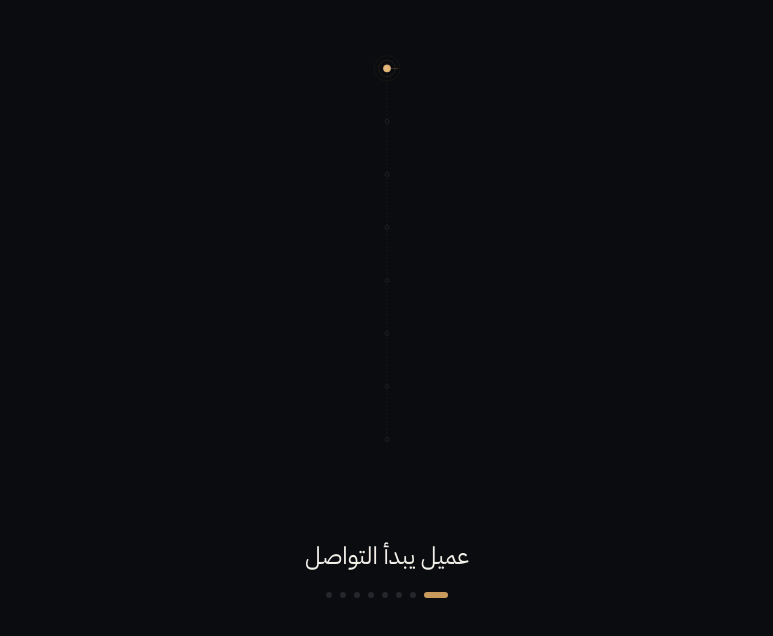
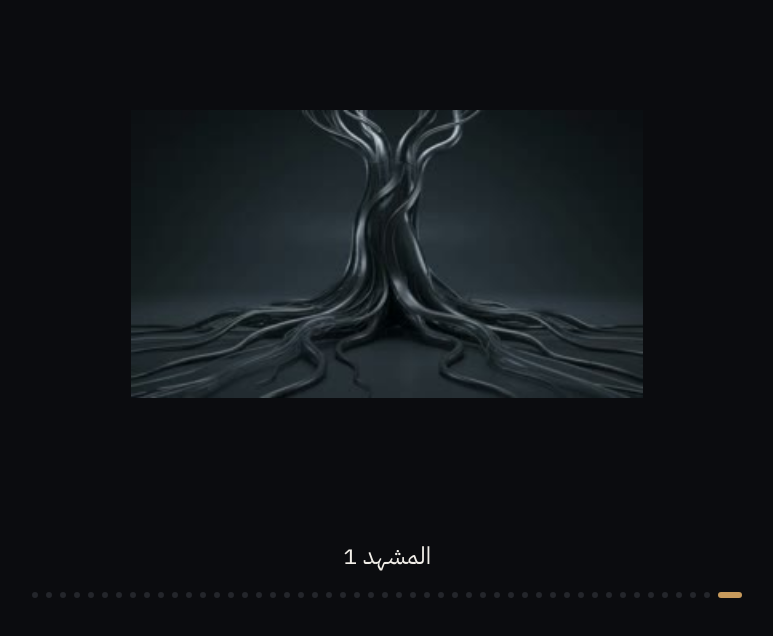
Before and after one commit to WWW-Alhnani-COM/wusool-ai, a React (Vite) app: page / in a window 1280 px wide. Shown: the part 1989-2625 px from the top of the page, without its empty margins (253-1026 px from the left). Built offline with nearby package versions, Linux system fonts and the light colour scheme.

Commit message:
Refactor process steps and update sequence frames

```diff
--- a/src/data/process.ts
+++ b/src/data/process.ts
@@ -2,65 +2,350 @@ import type { ProcessStep, SequenceFrame } from "@/types";
 
 // Verbatim from brief section 13.
 export const processSteps: ProcessStep[] = [
-  { order: "01", title: "تواصل", description: "نتعرف على احتياجك." },
-  { order: "02", title: "نفهم", description: "نحلل العمليات والمشاكل الحالية." },
-  { order: "03", title: "نصمم", description: "نحدد الحل المناسب." },
-  { order: "04", title: "نبني", description: "نطور النظام ونربطه بالأنظمة المطلوبة." },
-  { order: "05", title: "نطلق", description: "نختبر النظام ونشغله فعليًا." },
-  { order: "06", title: "نتابع", description: "نراقب الأداء ونطور الحل عند الحاجة." },
+  {
+    order: "01",
+    title: "تواصل",
+    description: "نتعرف على احتياجك.",
+  },
+  {
+    order: "02",
+    title: "نفهم",
+    description: "نحلل العمليات والمشاكل الحالية.",
+  },
+  {
+    order: "03",
+    title: "نصمم",
+    description: "نحدد الحل المناسب.",
+  },
+  {
+    order: "04",
+    title: "نبني",
+    description: "نطور النظام ونربطه بالأنظمة المطلوبة.",
+  },
+  {
+    order: "05",
+    title: "نطلق",
+    description: "نختبر النظام ونشغله فعليًا.",
+  },
+  {
+    order: "06",
+    title: "نتابع",
+    description: "نراقب الأداء ونطور الحل عند الحاجة.",
+  },
 ];
 
-// Section 10 — the 8-frame story the scroll sequence tells.
-// `src` points at placeholders; drop real files into
-// src/assets/sequence/ using the SAME filenames to replace them —
-// no component changes needed. See src/assets/sequence/README.md.
+/**
+ * 50-frame Hero scroll sequence
+ *
+ * The Hero uses these 50 JPG frames as one continuous
+ * cinematic scroll-driven sequence.
+ *
+ * Assets:
+ * /src/assets/sequence/ezgif-frame-001.jpg
+ * /src/assets/sequence/ezgif-frame-002.jpg
+ * /src/assets/sequence/ezgif-frame-003.jpg
+ * ...
+ * /src/assets/sequence/ezgif-frame-050.jpg
+ */
 export const sequenceFrames: SequenceFrame[] = [
   {
-    id: "frame-01",
-    src: "/src/assets/sequence/frame-01.svg",
-    alt: "عميل يبدأ التواصل مع الشركة",
-    caption: "عميل يبدأ التواصل",
+    id: "frame-001",
+    src: "/src/assets/sequence/ezgif-frame-001.jpg",
+    alt: "مشهد 1 من رحلة الوصول",
+    caption: "المشهد 1",
   },
   {
-    id: "frame-02",
-    src: "/src/assets/sequence/frame-02.svg",
-    alt: "الطلب يدخل للنظام",
-    caption: "الطلب يدخل للنظام",
+    id: "frame-002",
+    src: "/src/assets/sequence/ezgif-frame-002.jpg",
+    alt: "مشهد 2 من رحلة الوصول",
+    caption: "المشهد 2",
   },
   {
-    id: "frame-03",
-    src: "/src/assets/sequence/frame-03.svg",
-    alt: "النظام يفهم رسالة العميل",
-    caption: "النظام يفهم الرسالة",
+    id: "frame-003",
+    src: "/src/assets/sequence/ezgif-frame-003.jpg",
+    alt: "مشهد 3 من رحلة الوصول",
+    caption: "المشهد 3",
   },
   {
-    id: "frame-04",
-    src: "/src/assets/sequence/frame-04.svg",
-    alt: "يتم تحليل المعلومات",
-    caption: "تحليل المعلومات",
+    id: "frame-004",
+    src: "/src/assets/sequence/ezgif-frame-004.jpg",
+    alt: "مشهد 4 من رحلة الوصول",
+    caption: "المشهد 4",
   },
   {
-    id: "frame-05",
-    src: "/src/assets/sequence/frame-05.svg",
-    alt: "يتم اتخاذ الإجراء المناسب",
-    caption: "اتخاذ الإجراء",
+    id: "frame-005",
+    src: "/src/assets/sequence/ezgif-frame-005.jpg",
+    alt: "مشهد 5 من رحلة الوصول",
+    caption: "المشهد 5",
   },
   {
-    id: "frame-06",
-    src: "/src/assets/sequence/frame-06.svg",
-    alt: "يتم تحديث النظام",
-    caption: "تحديث النظام",
+    id: "frame-006",
+    src: "/src/assets/sequence/ezgif-frame-006.jpg",
+    alt: "مشهد 6 من رحلة الوصول",
+    caption: "المشهد 6",
   },
   {
-    id: "frame-07",
-    src: "/src/assets/sequence/frame-07.svg",
-    alt: "تتم متابعة العميل تلقائيًا",
-    caption: "متابعة تلقائية",
+    id: "frame-007",
+    src: "/src/assets/sequence/ezgif-frame-007.jpg",
+    alt: "مشهد 7 من رحلة الوصول",
+    caption: "المشهد 7",
   },
   {
-    id: "frame-08",
-    src: "/src/assets/sequence/frame-08.svg",
-    alt: "العميل يصل للنتيجة",
-    caption: "الوصول للنتيجة",
+    id: "frame-008",
+    src: "/src/assets/sequence/ezgif-frame-008.jpg",
+    alt: "مشهد 8 من رحلة الوصول",
+    caption: "المشهد 8",
+  },
+  {
+    id: "frame-009",
+    src: "/src/assets/sequence/ezgif-frame-009.jpg",
+    alt: "مشهد 9 من رحلة الوصول",
+    caption: "المشهد 9",
+  },
+  {
+    id: "frame-010",
+    src: "/src/assets/sequence/ezgif-frame-010.jpg",
+    alt: "مشهد 10 من رحلة الوصول",
+    caption: "المشهد 10",
+  },
+  {
+    id: "frame-011",
+    src: "/src/assets/sequence/ezgif-frame-011.jpg",
+    alt: "مشهد 11 من رحلة الوصول",
+    caption: "المشهد 11",
+  },
+  {
+    id: "frame-012",
+    src: "/src/assets/sequence/ezgif-frame-012.jpg",
+    alt: "مشهد 12 من رحلة الوصول",
+    caption: "المشهد 12",
+  },
+  {
+    id: "frame-013",
+    src: "/src/assets/sequence/ezgif-frame-013.jpg",
+    alt: "مشهد 13 من رحلة الوصول",
+    caption: "المشهد 13",
+  },
+  {
+    id: "frame-014",
+    src: "/src/assets/sequence/ezgif-frame-014.jpg",
+    alt: "مشهد 14 من رحلة الوصول",
+    caption: "المشهد 14",
+  },
+  {
+    id: "frame-015",
+    src: "/src/assets/sequence/ezgif-frame-015.jpg",
+    alt: "مشهد 15 من رحلة الوصول",
+    caption: "المشهد 15",
+  },
+  {
+    id: "frame-016",
+    src: "/src/assets/sequence/ezgif-frame-016.jpg",
+    alt: "مشهد 16 من رحلة الوصول",
+    caption: "المشهد 16",
+  },
+  {
+    id: "frame-017",
+    src: "/src/assets/sequence/ezgif-frame-017.jpg",
+    alt: "مشهد 17 من رحلة الوصول",
+    caption: "المشهد 17",
+  },
+  {
+    id: "frame-018",
+    src: "/src/assets/sequence/ezgif-frame-018.jpg",
+    alt: "مشهد 18 من رحلة الوصول",
+    caption: "المشهد 18",
+  },
+  {
+    id: "frame-019",
+    src: "/src/assets/sequence/ezgif-frame-019.jpg",
+    alt: "مشهد 19 من رحلة الوصول",
+    caption: "المشهد 19",
+  },
+  {
+    id: "frame-020",
+    src: "/src/assets/sequence/ezgif-frame-020.jpg",
+    alt: "مشهد 20 من رحلة الوصول",
+    caption: "المشهد 20",
+  },
+  {
+    id: "frame-021",
+    src: "/src/assets/sequence/ezgif-frame-021.jpg",
+    alt: "مشهد 21 من رحلة الوصول",
+    caption: "المشهد 21",
+  },
+  {
+    id: "frame-022",
+    src: "/src/assets/sequence/ezgif-frame-022.jpg",
+    alt: "مشهد 22 من رحلة الوصول",
+    caption: "المشهد 22",
+  },
+  {
+    id: "frame-023",
+    src: "/src/assets/sequence/ezgif-frame-023.jpg",
+    alt: "مشهد 23 من رحلة الوصول",
+    caption: "المشهد 23",
+  },
+  {
+    id: "frame-024",
+    src: "/src/assets/sequence/ezgif-frame-024.jpg",
+    alt: "مشهد 24 من رحلة الوصول",
+    caption: "المشهد 24",
+  },
+  {
+    id: "frame-025",
+    src: "/src/assets/sequence/ezgif-frame-025.jpg",
+    alt: "مشهد 25 من رحلة الوصول",
+    caption: "المشهد 25",
+  },
+  {
+    id: "frame-026",
+    src: "/src/assets/sequence/ezgif-frame-026.jpg",
+    alt: "مشهد 26 من رحلة الوصول",
+    caption: "المشهد 26",
+  },
+  {
+    id: "frame-027",
+    src: "/src/assets/sequence/ezgif-frame-027.jpg",
+    alt: "مشهد 27 من رحلة الوصول",
+    caption: "المشهد 27",
+  },
+  {
+    id: "frame-028",
+    src: "/src/assets/sequence/ezgif-frame-028.jpg",
+    alt: "مشهد 28 من رحلة الوصول",
+    caption: "المشهد 28",
+  },
+  {
+    id: "frame-029",
+    src: "/src/assets/sequence/ezgif-frame-029.jpg",
+    alt: "مشهد 29 من رحلة الوصول",
+    caption: "المشهد 29",
+  },
+  {
+    id: "frame-030",
+    src: "/src/assets/sequence/ezgif-frame-030.jpg",
+    alt: "مشهد 30 من رحلة الوصول",
+    caption: "المشهد 30",
+  },
+  {
+    id: "frame-031",
+    src: "/src/assets/sequence/ezgif-frame-031.jpg",
+    alt: "مشهد 31 من رحلة الوصول",
+    caption: "المشهد 31",
+  },
+  {
+    id: "frame-032",
+    src: "/src/assets/sequence/ezgif-frame-032.jpg",
+    alt: "مشهد 32 من رحلة الوصول",
+    caption: "المشهد 32",
+  },
+  {
+    id: "frame-033",
+    src: "/src/assets/sequence/ezgif-frame-033.jpg",
+    alt: "مشهد 33 من رحلة الوصول",
+    caption: "المشهد 33",
+  },
+  {
+    id: "frame-034",
+    src: "/src/assets/sequence/ezgif-frame-034.jpg",
+    alt: "مشهد 34 من رحلة الوصول",
+    caption: "المشهد 34",
+  },
+  {
+    id: "frame-035",
+    src: "/src/assets/sequence/ezgif-frame-035.jpg",
+    alt: "مشهد 35 من رحلة الوصول",
+    caption: "المشهد 35",
+  },
+  {
+    id: "frame-036",
+    src: "/src/assets/sequence/ezgif-frame-036.jpg",
+    alt: "مشهد 36 من رحلة الوصول",
+    caption: "المشهد 36",
+  },
+  {
+    id: "frame-037",
+    src: "/src/assets/sequence/ezgif-frame-037.jpg",
+    alt: "مشهد 37 من رحلة الوصول",
+    caption: "المشهد 37",
+  },
+  {
+    id: "frame-038",
+    src: "/src/assets/sequence/ezgif-frame-038.jpg",
+    alt: "مشهد 38 من رحلة الوصول",
+    caption: "المشهد 38",
+  },
+  {
+    id: "frame-039",
+    src: "/src/assets/sequence/ezgif-frame-039.jpg",
+    alt: "مشهد 39 من رحلة الوصول",
+    caption: "المشهد 39",
+  },
+  {
+    id: "frame-040",
+    src: "/src/assets/sequence/ezgif-frame-040.jpg",
+    alt: "مشهد 40 من رحلة الوصول",
+    caption: "المشهد 40",
+  },
+  {
+    id: "frame-041",
+    src: "/src/assets/sequence/ezgif-frame-041.jpg",
+    alt: "مشهد 41 من رحلة الوصول",
+    caption: "المشهد 41",
+  },
+  {
+    id: "frame-042",
+    src: "/src/assets/sequence/ezgif-frame-042.jpg",
+    alt: "مشهد 42 من رحلة الوصول",
+    caption: "المشهد 42",
+  },
+  {
+    id: "frame-043",
+    src: "/src/assets/sequence/ezgif-frame-043.jpg",
+    alt: "مشهد 43 من رحلة الوصول",
+    caption: "المشهد 43",
+  },
+  {
+    id: "frame-044",
+    src: "/src/assets/sequence/ezgif-frame-044.jpg",
+    alt: "مشهد 44 من رحلة الوصول",
+    caption: "المشهد 44",
+  },
+  {
+    id: "frame-045",
+    src: "/src/assets/sequence/ezgif-frame-045.jpg",
+    alt: "مشهد 45 من رحلة الوصول",
+    caption: "المشهد 45",
+  },
+  {
+    id: "frame-046",
+    src: "/src/assets/sequence/ezgif-frame-046.jpg",
+    alt: "مشهد 46 من رحلة الوصول",
+    caption: "المشهد 46",
+  },
+  {
+    id: "frame-047",
+    src: "/src/assets/sequence/ezgif-frame-047.jpg",
+    alt: "مشهد 47 من رحلة الوصول",
+    caption: "المشهد 47",
+  },
+  {
+    id: "frame-048",
+    src: "/src/assets/sequence/ezgif-frame-048.jpg",
+    alt: "مشهد 48 من رحلة الوصول",
+    caption: "المشهد 48",
+  },
+  {
+    id: "frame-049",
+    src: "/src/assets/sequence/ezgif-frame-049.jpg",
+    alt: "مشهد 49 من رحلة الوصول",
+    caption: "المشهد 49",
+  },
+  {
+    id: "frame-050",
+    src: "/src/assets/sequence/ezgif-frame-050.jpg",
+    alt: "المشهد النهائي من رحلة الوصول",
+    caption: "الوصول",
   },
 ];
```
